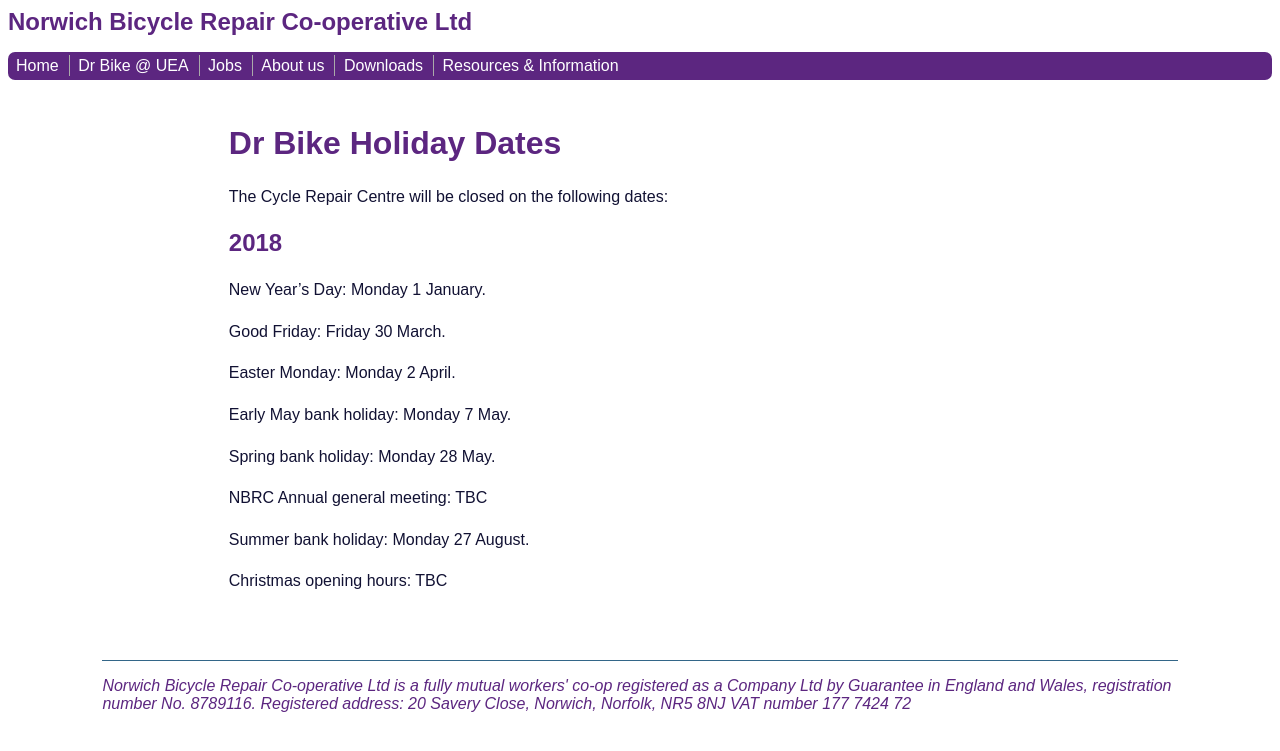
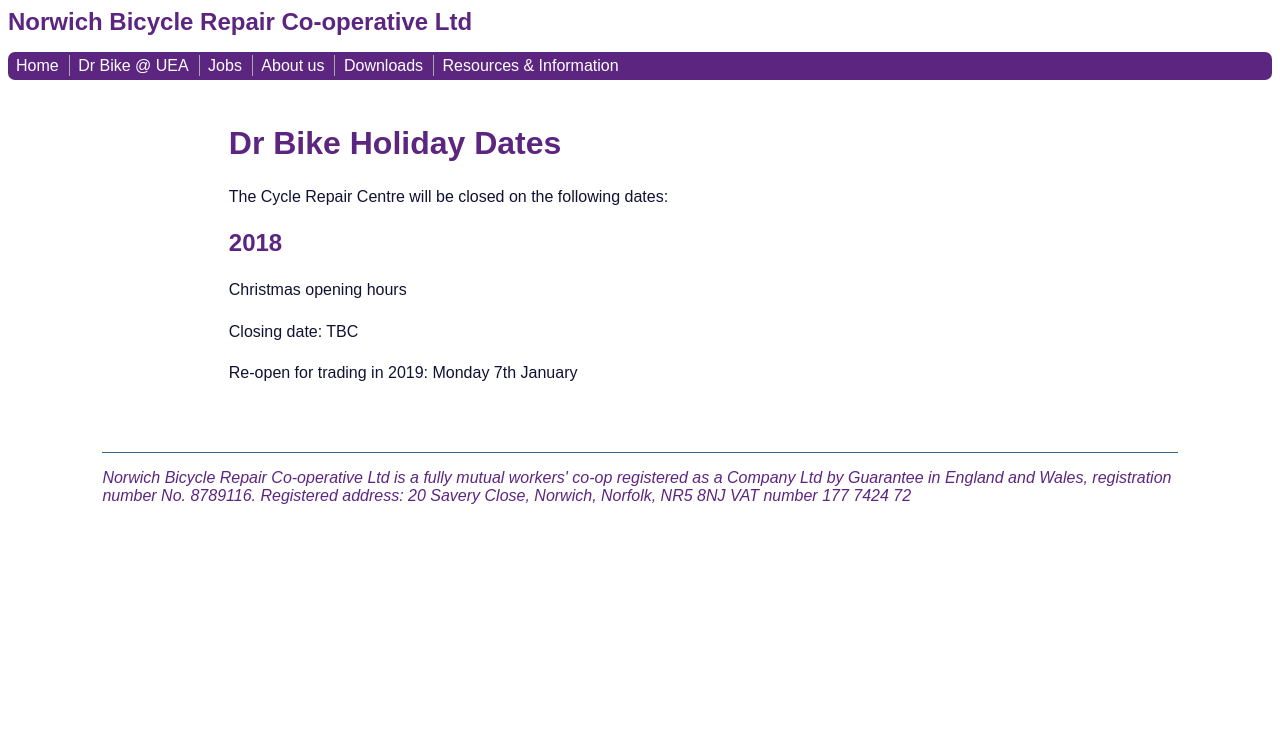
Before and after one commit to norwichbicyclerepaircooperative/norwichbicyclerepaircooperative.github.io, a Jekyll site: the page built from holiday-dates/index.md, in a window 1280 px wide. Shown: the top 751 px of the page. Built offline with Jekyll 4.4.1, drawn with Linux system fonts in a browser that asks for light colours.

Commit message:
Update index.md

```diff
--- a/holiday-dates/index.md
+++ b/holiday-dates/index.md
@@ -10,18 +10,8 @@
 
 ## 2018
 
-New Year's Day: Monday 1 January.
+Christmas opening hours
 
-Good Friday: Friday 30 March.
+Closing date: TBC
 
-Easter Monday: Monday 2 April.
-
-Early May bank holiday: Monday 7 May.
-
-Spring bank holiday: Monday 28 May.
-
-NBRC Annual general meeting: TBC
-
-Summer bank holiday: Monday 27 August.
-
-Christmas opening hours: TBC
+Re-open for trading in 2019: Monday 7th January
```
